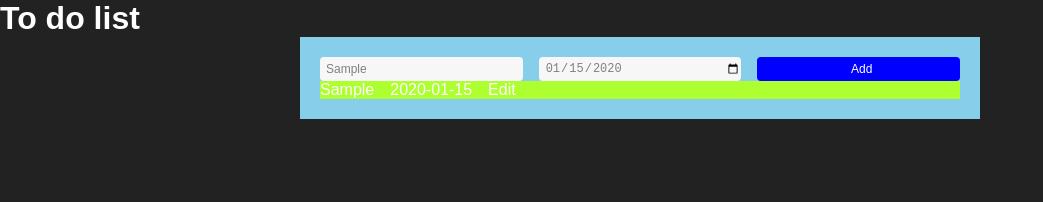
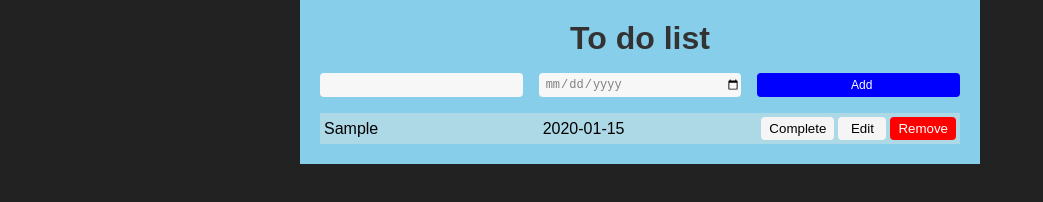
Before and after one commit to AungMyoAye101/javascript_beginner, a plain HTML site: page todolist/index.html in a window 1280 px wide. Both pictures are taken after typing "Sample", "2020-01-15" into the empty fields and a click on the button "Add". Shown: the whole page, without its empty margins (0-1043 px from the left). Drawn offline with Linux system fonts and the light colour scheme.

Commit message:
add todo list

```diff
--- a/todolist/index.html
+++ b/todolist/index.html
@@ -19,6 +19,12 @@
         margin: 0 auto;
         background-color: skyblue;
         padding: 20px;
+        color: black;
+      }
+      h1 {
+        text-align: center;
+        margin-bottom: 1rem;
+        color: #333;
       }
       .input-con {
         display: flex;
@@ -46,18 +52,51 @@
         display: flex;
         flex-direction: column;
         gap: 4px;
+        margin-top: 1rem;
       }
       .list {
         display: flex;
         gap: 1rem;
         align-items: center;
-        background-color: greenyellow;
+        background-color: lightblue;
+      }
+      /* .list:nth-child(even) {
+        background-color: skyblue;
+      } */
+      .list div {
+        flex: 1;
+        padding: 4px;
+      }
+      .btn-con {
+        display: flex;
+        gap: 4px;
+      }
+
+      .list .btn-con button {
+        padding: 4px 8px;
+        flex: 1;
+        border: none;
+        border-radius: 4px;
+        background-color: whitesmoke;
+        transition: all 0.5s ease-out;
+        cursor: pointer;
+      }
+      #remove {
+        color: white;
+        background-color: red;
+      }
+      .list .btn-con button:hover {
+        transform: scale(0.9);
+        opacity: 0.6;
+      }
+      .isComplete {
+        background-color: lightgreen;
       }
     </style>
   </head>
   <body>
-    <h1>To do list</h1>
     <div class="wrapper">
+      <h1>To do list</h1>
       <div class="input-con">
         <input type="text" name="todo-text" id="todo-text" />
         <input type="date" name="todo-time" id="todo-time" />
--- a/todolist/script.js
+++ b/todolist/script.js
@@ -8,18 +8,53 @@ const list = [];
 addBtn.onclick = () => {
   const text = todoText.value;
   const time = todoTime.value;
-  list.push({ text, time });
+  list.push({ text, time, isComplete: false });
   console.log(list);
   update();
 };
+const isCompleted = (complete) => {
+  const completeList = document.querySelectorAll(".list");
+  list.map((item, i) => {
+    if (complete === i) {
+      item.isComplete = true;
+    }
+    if (item.isComplete) {
+      completeList[i].classList.add("isComplete");
+    }
+  });
+};
+
+const edit = (i) => {
+  const currText = document.querySelectorAll(".current-text");
+  list[i].text = todoText.value;
+  list[i].time = todoTime.value;
+  update();
+};
 const update = () => {
-  let listHtml;
-  list.map((item) => {
-    listHtml = `<div class='list'>
-    <p> ${item.text}</p>
-    <p>${item.time} </p>
-    <div> Edit</div>
-    </div>`;
+  let listHtml = "";
+  list.map((item, i) => {
+    listHtml += `<div class="list">
+          <div class="current-text">${item.text}</div>
+          <div>${item.time}</div>
+          <div class="btn-con">
+            <button id="complete" onclick='isCompleted(${i})'>Complete</button>
+            <button id="edit" onclick="edit(${i})">Edit</button>
+            <button id="remove" onclick='remove(${i})'>Remove</button>
+          </div>
+        </div>`;
   });
-  listCon.innerHTML += listHtml;
+  listCon.innerHTML = listHtml;
+  todoText.value = "";
+  todoTime.value = "";
+  isCompleted();
 };
+
+// cta buttons
+const removeBtn = document.getElementById("remove");
+const editBtn = document.getElementById("edit");
+const completeBtn = document.getElementById("complete");
+// remove todo lists
+const remove = (i) => {
+  list.splice(i, 1);
+  update();
+};
```
